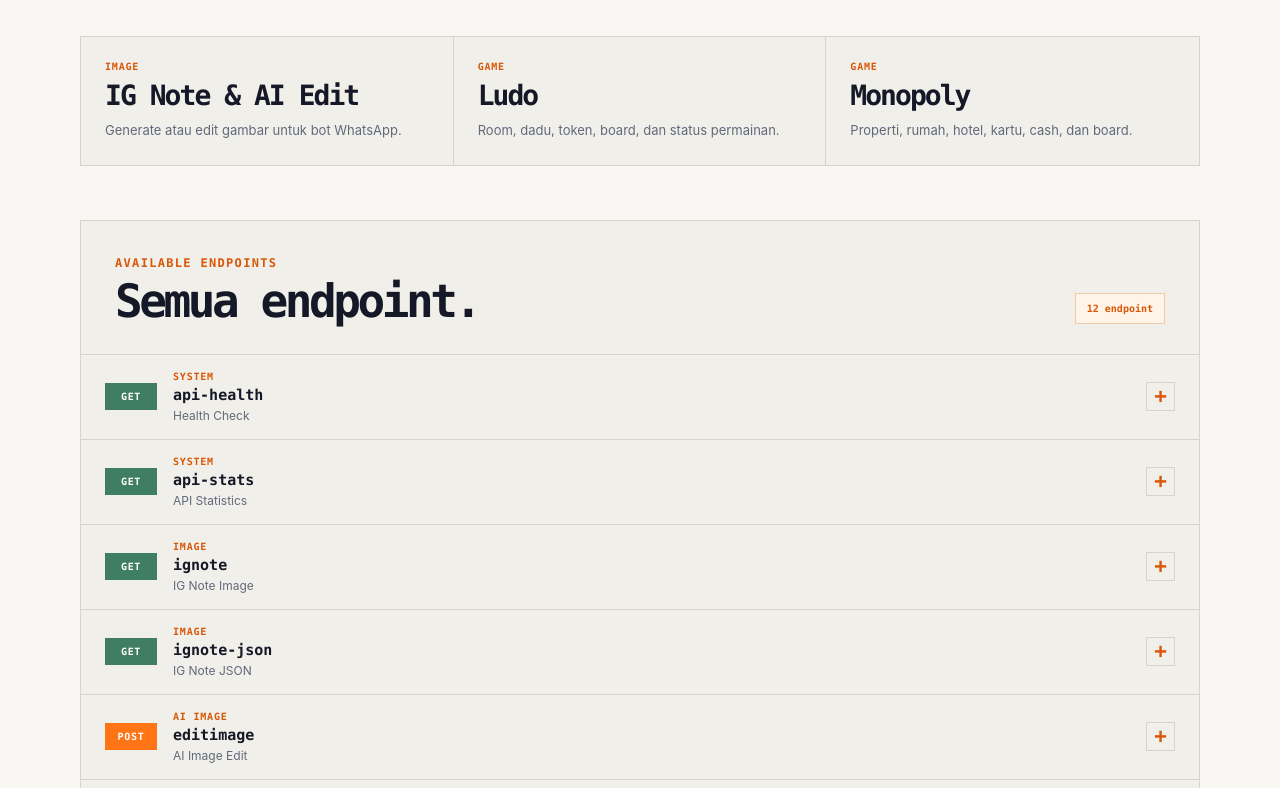
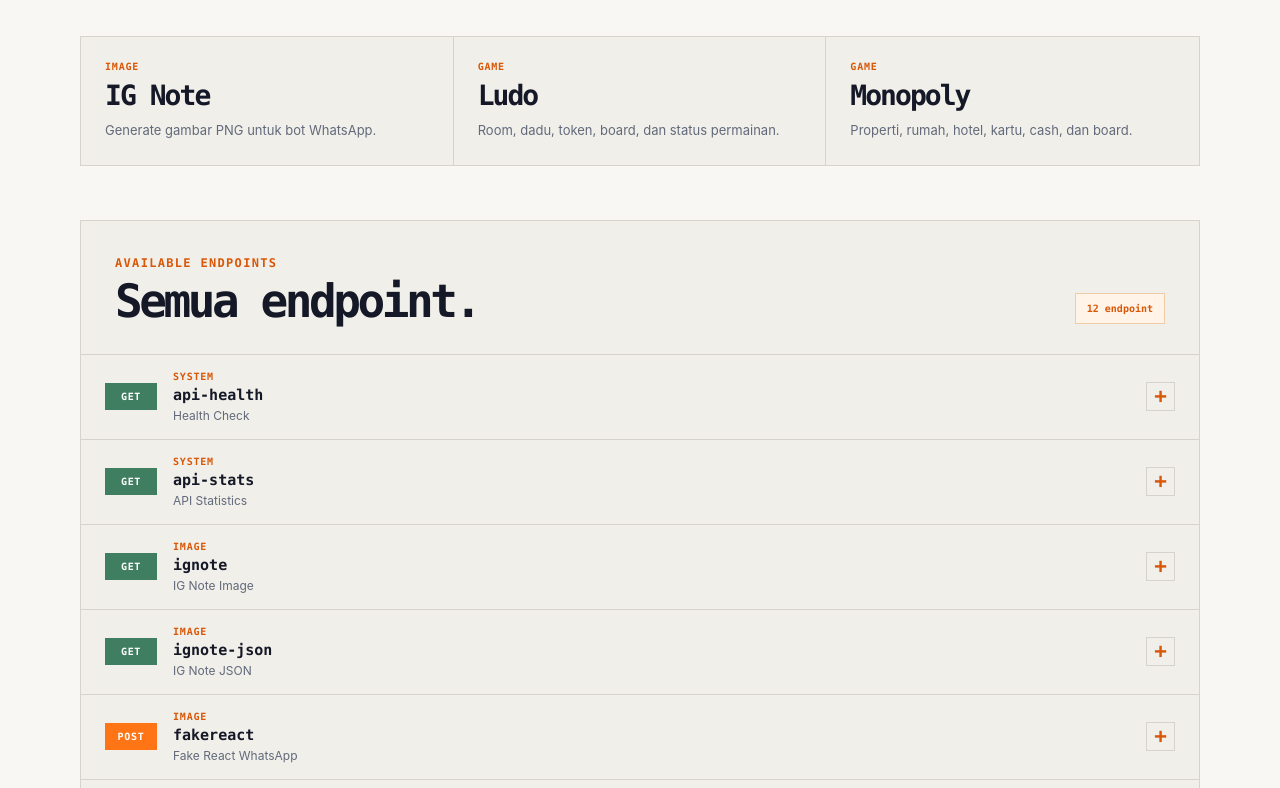
Before and after one commit to x-znn/arunika-api, a Next.js app: page /docs in a window 1280 px wide. Shown: the part 432-1220 px from the top of the page. Built offline with nearby package versions, Linux system fonts and the light colour scheme.

Commit message:
Add files via upload

```diff
--- a/app/docs/page.jsx
+++ b/app/docs/page.jsx
@@ -60,23 +60,21 @@
       "/api/v1/ignote/json?name=zann&text=Halo%20semua"
   },
   {
-    id: "editimage",
-    name: "editimage",
-    group: "AI IMAGE",
+    id: "fakereact",
+    name: "fakereact",
+    group: "IMAGE",
     method: "POST",
-    title: "AI Image Edit",
-    route: "/api/v1/editimage",
+    title: "Fake React WhatsApp",
+    route: "/api/v1/fakereact",
     description:
-      "Mengedit gambar dari URL publik menggunakan prompt AI. Hasil respons langsung berupa file gambar PNG/JPG/WEBP.",
+      "Membuat screenshot WhatsApp mode tekan lama. Endpoint menerima URL foto atau sticker publik lalu menempelkannya ke area media pada template.",
     params: [
-      ["imageUrl", "URL publik gambar JPG, PNG, atau WEBP. Maksimum 8 MB."],
-      ["prompt", "Instruksi perubahan gambar, misalnya: ubah menjadi 3D cute."],
-      ["size", "Opsional: 1024x1024, 1536x1024, 1024x1536, 1792x1024, atau 1024x1792."]
+      ["imageUrl", "URL publik media JPG, PNG, atau WEBP. Maksimal 8 MB."],
+      ["mode", "Gunakan image untuk foto atau sticker untuk sticker transparan."]
     ],
     example: `{
-  "imageUrl": "https://contoh.com/foto.jpg",
-  "prompt": "Ubah gambar menjadi ilustrasi 3D cute, pertahankan pose dan objek utama.",
-  "size": "1024x1024"
+  "imageUrl": "https://contoh.com/media.webp",
+  "mode": "sticker"
 }`
   },
   {
@@ -213,7 +211,7 @@
         <h1>Docs.</h1>
 
         <p>
-          Dokumentasi endpoint Arunika API untuk image generator, AI image edit, Ludo, dan
+          Dokumentasi endpoint Arunika API untuk image generator, Ludo, dan
           Monopoly Indonesia.
         </p>
 
@@ -231,8 +229,8 @@
       <section className="docs-overview">
         <article>
           <span>IMAGE</span>
-          <strong>IG Note & AI Edit</strong>
-          <small>Generate atau edit gambar untuk bot WhatsApp.</small>
+          <strong>IG Note</strong>
+          <small>Generate gambar PNG untuk bot WhatsApp.</small>
         </article>
 
         <article>
```
